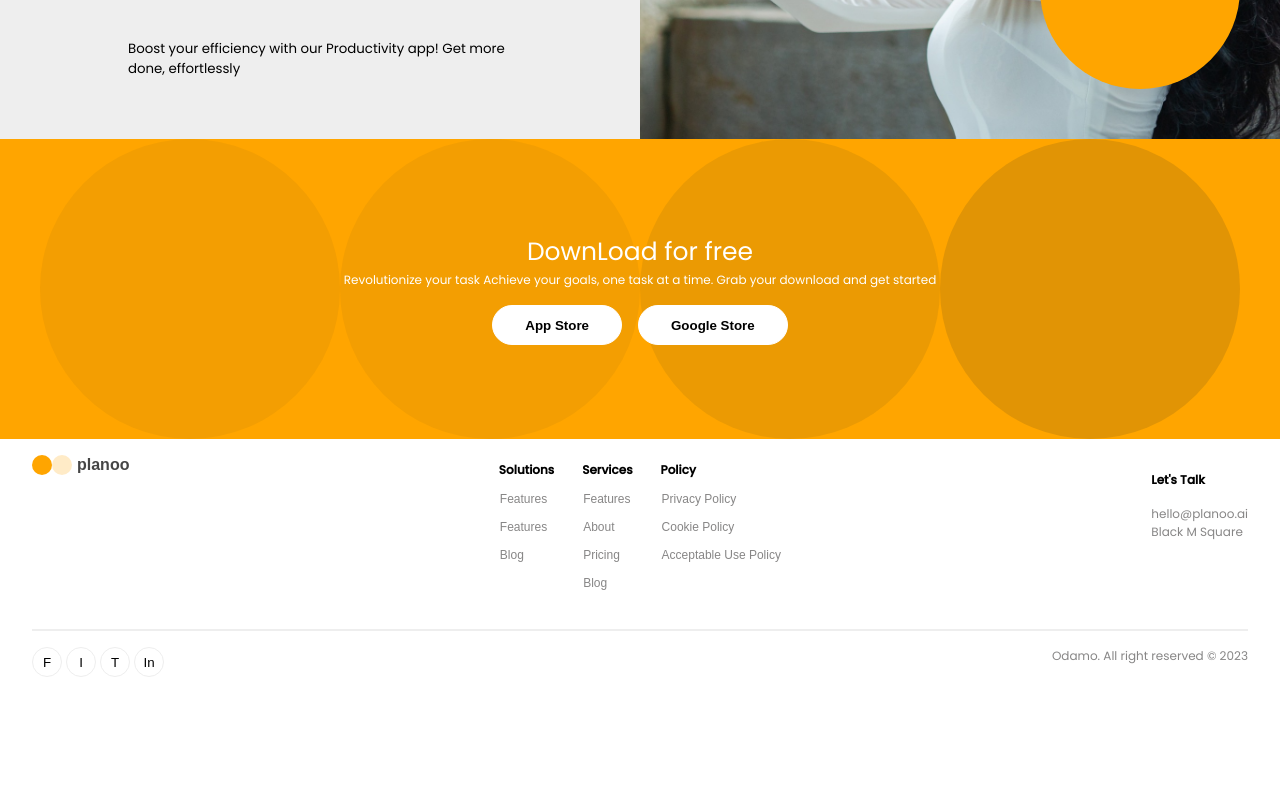
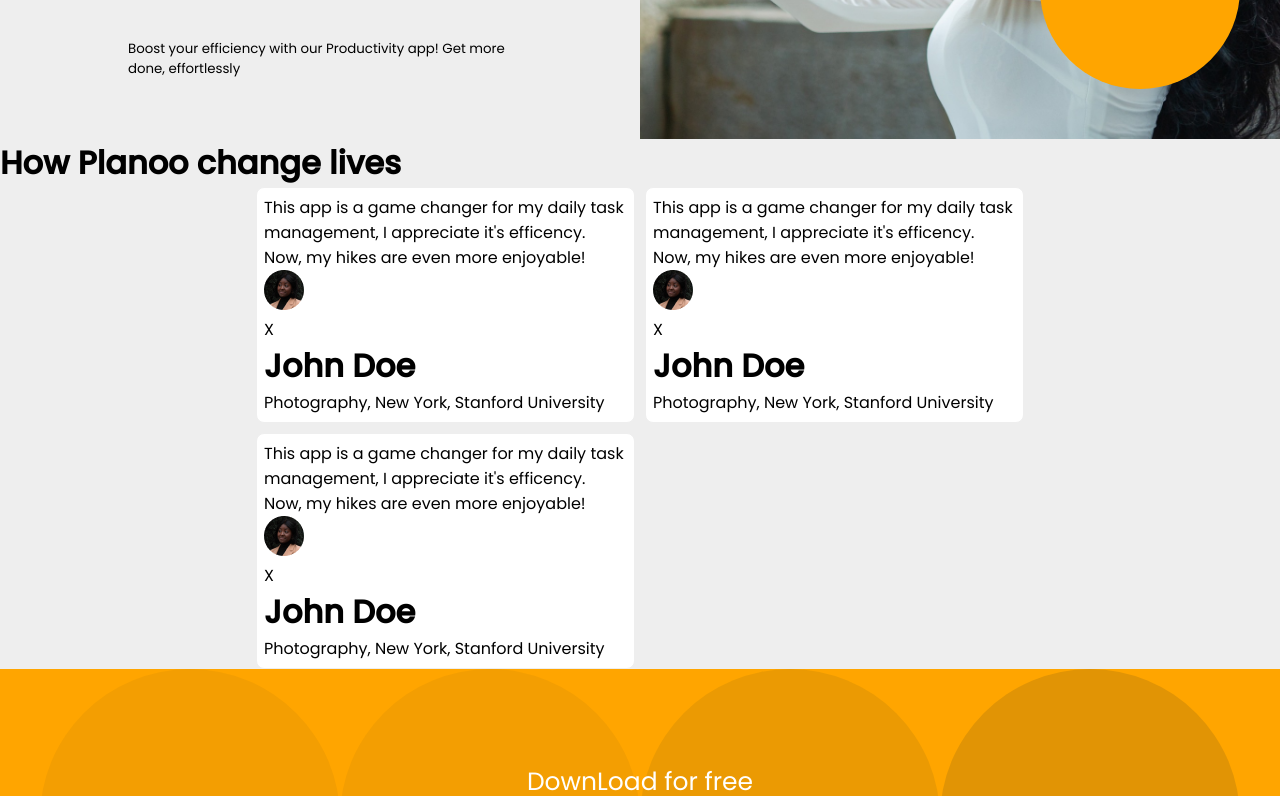
Before and after one commit to dev-makanju/Planoo-, a React (Create React App) app: page / in a window 1280 px wide. Shown: the part 520-1316 px from the top of the page. Before the commit the page ends 1213 px from the top, so only its background shows below. Built offline with nearby package versions, Linux system fonts and the light colour scheme.

Commit message:
added a new section

```diff
--- a/src/App.js
+++ b/src/App.js
@@ -1,5 +1,5 @@
 import { BrowserRouter as Router, Route, Routes } from 'react-router-dom';
-import Login from './components/Login';
+import Login from './components/Auth/Login.jsx';
 import Dashboard from './components/Dashboard';
 import HomePage from './pages/HomePage.jsx';
 import AuthProvider from './hooks/AuthProvider';
--- a/src/components/Login.jsx
+++ b/src/components/Auth/Login.jsx
@@ -1,11 +1,11 @@
 import {useState} from 'react'
-import { useAuth } from '../hooks/AuthProvider';
+import { useAuth } from '../../hooks/AuthProvider';
 import './style.css';
 
 const Login = () => {
    const [input, setInput] = useState({
       username: '',
-      password: ''
+      password: '',
    })
    const auth = useAuth();
    const handleSubmitEvent = (e) => {
--- a/src/components/Dashboard.jsx
+++ b/src/components/Dashboard.jsx
@@ -1,15 +1,14 @@
 import React, { useEffect } from 'react'
-import './style.css';
 import { useAuth } from '../hooks/AuthProvider';
 
 const Dashboard = () => {
   const auth = useAuth();
   return (
     <div className='container'>
-       <div>
+        <div>
           <h1>Welcome! {auth.user?.username}</h1>
           <button onClick={() => auth.logOut()} className='btn-submit'>logout</button>
-       </div>
+        </div>
     </div>
   )
 }
--- a/src/components/Home/header/Header.jsx
+++ b/src/components/Home/header/Header.jsx
@@ -1,5 +1,7 @@
 import React from "react";
+import { Link } from "react-router-dom";
 import './Header.css';
+
 
 const Header = () => {
   return (
@@ -28,7 +30,9 @@
         </ul>
       </nav>
       <div>
-         <button class="reg-btn">Register</button>
+        <Link to='/login'>
+          <button  class="reg-btn">Sign In</button>
+        </Link>
       </div>
    </header>
   )
--- /dev/null
+++ b/src/components/cards/PlannoCard.jsx
@@ -0,0 +1,55 @@
+import React from 'react';
+import './PlanoCard.css';
+
+const PlannoCard = () => {
+   return (
+      <div className='planno_main'>
+         <div>
+            <h1>How Planoo change lives</h1>
+         </div>
+         <div className='planno_wrapper'>
+            <div className='pla_container'>
+               <p>This app is a game changer for my daily task management, I appreciate it's efficency. Now, my hikes are even more enjoyable!</p>
+               <div>
+                  <div className='pla_image_wrapper'>
+                     <img src={process.env.PUBLIC_URL + '/assets/profile.png'} alt="firstImage"/>
+                     <div className="social_img_logo">
+                        <p>X</p>
+                     </div>
+                  </div>
+                  <h1>John Doe</h1>
+                  <p>Photography, New York, Stanford University</p>
+               </div>
+            </div>
+            <div className='pla_container'>
+               <p>This app is a game changer for my daily task management, I appreciate it's efficency. Now, my hikes are even more enjoyable!</p>
+               <div>
+                  <div className='pla_image_wrapper'>
+                     <img src={process.env.PUBLIC_URL + '/assets/profile.png'} alt="firstImage"/>
+                     <div className="social_img_logo">
+                        <p>X</p>
+                     </div>
+                  </div>
+                  <h1>John Doe</h1>
+                  <p>Photography, New York, Stanford University</p>
+               </div>
+            </div>
+            <div className='pla_container'>
+               <p>This app is a game changer for my daily task management, I appreciate it's efficency. Now, my hikes are even more enjoyable!</p>
+               <div>
+                  <div className='pla_image_wrapper'>
+                     <img src={process.env.PUBLIC_URL + '/assets/profile.png'} alt="firstImage"/>
+                     <div className="social_img_logo">
+                        <p>X</p>
+                     </div>
+                  </div>
+                  <h1>John Doe</h1>
+                  <p>Photography, New York, Stanford University</p>
+               </div>
+            </div>
+         </div>
+      </div>
+   )
+}
+
+export default PlannoCard
--- /dev/null
+++ b/src/components/cards/PlanoCard.css
@@ -0,0 +1,19 @@
+.planno_main {
+   background: #EEE;
+}
+
+.planno_wrapper {
+  display: grid;
+  grid-template-columns: repeat(auto-fit, minmax(350px , 1fr));
+  gap: 10px;
+  width: 60%;
+  margin: 0px auto;
+}
+
+.pla_container {
+   border-radius: 8px;
+   border: 1px solid #eee;
+   padding: 7px;
+   min-width: 300px;
+   background: #FFF;
+}
--- a/src/pages/HomePage.jsx
+++ b/src/pages/HomePage.jsx
@@ -2,12 +2,14 @@
 import Banner from '../components/Home/Banner';
 import Header from '../components/Home/header/Header';
 import Footer from '../components/Home/Footer/Footer';
+import PlannoCard from '../components/cards/PlannoCard';
 
 const HomePage = () => {
   return (
    <>
       <Header/>
       <Banner/>
+      <PlannoCard/>
       <Footer/>
    </>
   )
--- a/src/pages/LoginPage.jsx
+++ b/src/pages/LoginPage.jsx
@@ -1,5 +1,5 @@
 import React from 'react'
-import Login from '../components/Login';
+import Login from '../components/Auth/Login';
 
 const LoginPage = () => {
   return (
```
Also changed, not shown: src/components/Home/main/accordion,.jsx (added, +17 -0 lines), public/assets/profile.png (added), src/components/Auth/style.css (renamed from src/components/style.css), src/components/Home/main/main.css (added).
